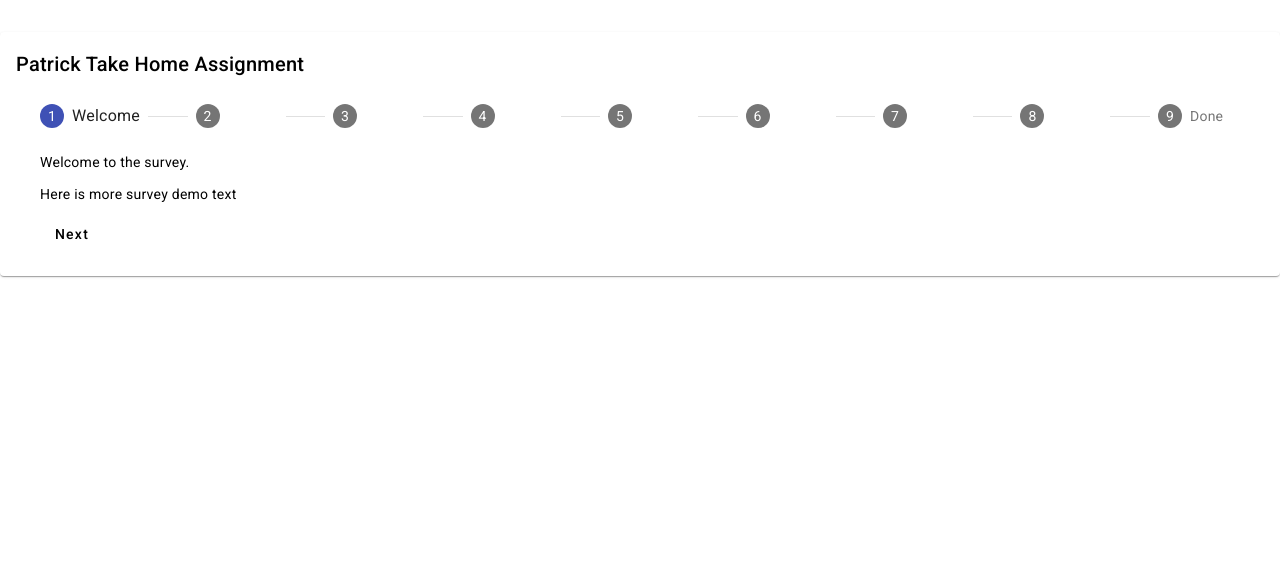
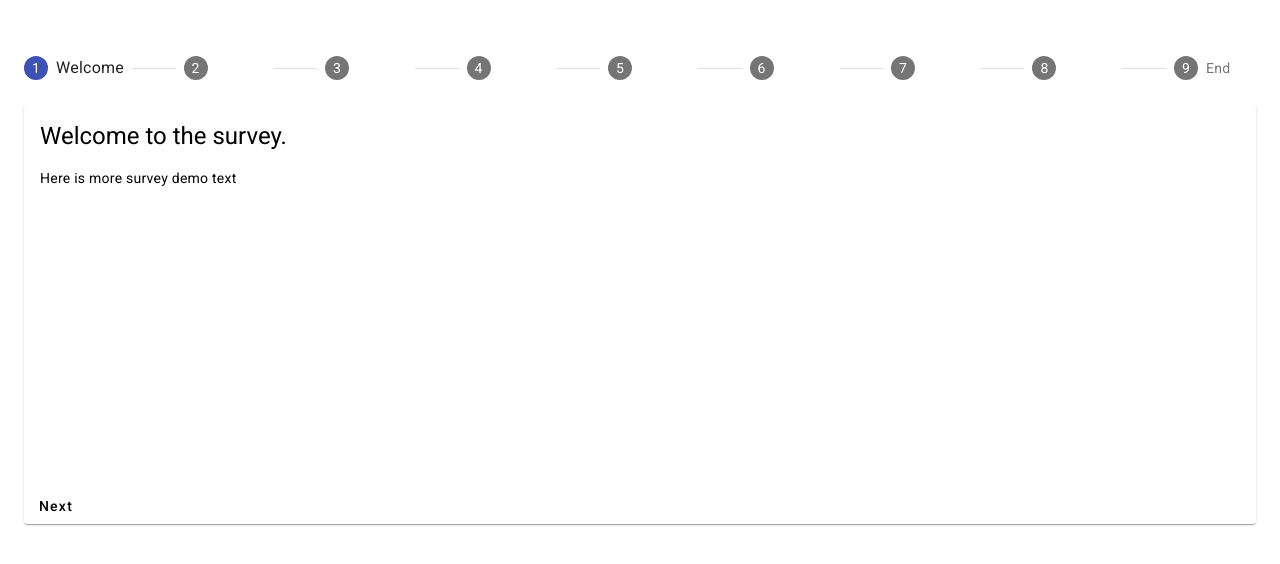
Before and after one commit to Saxbeck/patrick-take-home-assignment, an Angular app: page / in a window 1280 px wide. Shown: the top 564 px of the page. Built offline with nearby package versions, Linux system fonts and the light colour scheme.

Commit message:
small ui updates
added some tailwind classes, primarily on mat-card-content for some height;
app.component is mostly emtpy now

```diff
--- a/src/app/app.component.html
+++ b/src/app/app.component.html
@@ -1,13 +1,3 @@
 <div class="container mx-auto mt-8">
-	<mat-card>
-		<mat-card-header>
-			<mat-card-title>{{ title }}</mat-card-title>
-		</mat-card-header>
-		<mat-card-content>
-			<app-dynamic-form></app-dynamic-form>
-		</mat-card-content>
-		<mat-card-footer>
-		</mat-card-footer>
-	</mat-card>
-	<!-- <app-questions></app-questions> -->
+	<app-dynamic-form></app-dynamic-form>
 </div>
--- a/src/app/app.component.ts
+++ b/src/app/app.component.ts
@@ -1,6 +1,4 @@
 import { ChangeDetectionStrategy, Component } from '@angular/core';
-import { MatButtonModule } from '@angular/material/button';
-import { MatCardModule } from '@angular/material/card';
 import { DynamicFormComponent } from './components/dynamic-form/dynamic-form.component';
 import { ReactiveFormsModule } from '@angular/forms';
 
@@ -10,7 +8,7 @@ import { ReactiveFormsModule } from '@angular/forms';
 	templateUrl: './app.component.html',
 	styleUrls: ['./app.component.scss'],
 	changeDetection: ChangeDetectionStrategy.OnPush,
-	imports: [MatCardModule, MatButtonModule, DynamicFormComponent, ReactiveFormsModule],
+	imports: [DynamicFormComponent, ReactiveFormsModule],
 })
 export class AppComponent {
 	title = 'Patrick Take Home Assignment';
--- a/src/app/components/dynamic-form-question/dynamic-form-question.component.html
+++ b/src/app/components/dynamic-form-question/dynamic-form-question.component.html
@@ -1,23 +1,26 @@
-<div [formGroup] = "form">
+<div [formGroup]="form">
     <div [ngSwitch]="question.type">
-        <!-- <label  [attr.for] = "question.label">{{question.label}}</label> -->
 
         <div *ngSwitchCase="'introduction'" >
-            <label  [attr.for] = "question.label">{{question.label}}</label>
+            <label class="font-medium" [attr.for]="question.label">{{question.label}}</label>
             <p>{{question.description}}</p>
-            <!-- {{form.control}} -->
         </div>
 
         <div *ngSwitchCase="'choice'">
-            <label  [attr.for] = "question.label">{{question.label}}</label>
-            <mat-radio-group [formControlName]="question.name">
-                <mat-radio-button *ngFor="let opt of question.options" [value]="opt.value">{{opt.display}}</mat-radio-button>
-            </mat-radio-group>
+            <div>
+                <p>{{question.instructions}}</p>
+                <label class="font-medium" [attr.for]="question.label">{{question.label}}</label>
+            </div>
+            <div class="w-1/2 flex content-start">
+                <mat-radio-group [formControlName]="question.name">
+                        <mat-radio-button class="w-full" *ngFor="let opt of question.options" [value]="opt.value">{{opt.display}}</mat-radio-button>
+                </mat-radio-group>
+            </div>
         </div>
 
         <div *ngSwitchCase="'vas'">
-            <div [innerHTML] = "question.label"></div>
-            <mat-slider
+            <div [innerHTML]="question.label"></div>
+            <mat-slider class="w-1/2"
             min="{{question.minValue}}"
             max="{{question.maxValue}}"
             step="{{question.stepSize}}"
--- a/src/app/components/dynamic-form/dynamic-form.component.html
+++ b/src/app/components/dynamic-form/dynamic-form.component.html
@@ -1,32 +1,53 @@
-<div>
+<div class="container h-screen">
+    <mat-stepper [linear]="true" #stepper>
         <form [formGroup]="form">
-          <mat-stepper [linear]="true" #stepper>
             <mat-step>
                 <ng-template matStepLabel>Welcome</ng-template>
-                <p>Welcome to the survey.</p>
-                <div>
+                <mat-card>
+                    <mat-card-header>
+                        <h1>Welcome to the survey.</h1>
+                    </mat-card-header>
+                    <mat-card-content class="h-80">
                         <p>Here is more survey demo text</p>
+                    </mat-card-content>
+                    <mat-card-footer>
                         <button type="button" mat-button matStepperNext>Next</button>
-                </div>
+                    </mat-card-footer>
+                </mat-card>
             </mat-step>
 
             <mat-step [stepControl]="form.controls[question.name]" *ngFor="let question of questions">
+                <mat-card>
+                    <mat-card-content class="h-80">
                         <app-dynamic-form-question [question]="question" [form]="form"></app-dynamic-form-question>
+                    </mat-card-content>
+                    <mat-card-footer>
+                    <div class="flex p-1 justify-between">
                         <button type="button" mat-button matStepperPrevious>Back</button>
                         <button type="button" mat-button matStepperNext>Next</button>
-                <!-- <button type="button" mat-button (click)="print()">Print</button> -->
+                    </div>
+                    </mat-card-footer>
+                </mat-card>
             </mat-step>
 
             <mat-step>
-                <ng-template matStepLabel>Done</ng-template>
+                <mat-card>
+                    <mat-card-header>
+                        <ng-template matStepLabel>End</ng-template>
+                    </mat-card-header>
+                    <mat-card-content>
                         <p>You are now done.</p>
                         <p>If you wish to change some of your answers, you can go back and do so. If not, press Finalize.</p>
-                <div>
+                    </mat-card-content>
+                    <mat-card-footer>
+                        <div class="flex justify-between">
                             <button type="button" mat-button matStepperPrevious>Back</button>
+                            <!-- <button type="button" mat-button (click)="print()">Print</button> -->
                             <button type="button" mat-button (click)="stepper.reset()">Finalize</button>
-                    <button type="button" mat-button (click)="print()">Print</button>
                         </div>
+                    </mat-card-footer>
+                </mat-card>
             </mat-step>
+        </form>
     </mat-stepper>
-    </form>
 </div>
--- a/src/app/services/questiondata/question-service.service.ts
+++ b/src/app/services/questiondata/question-service.service.ts
@@ -17,9 +17,11 @@ export class QuestionServiceService {
 
   getMockQuestionsData() : QuestionBase<string>[] {
     this.mockdata.forEach(question => {
-      let test = this.createQuestion(question)
-      this.questions.push(test);
+      let qst = this.createQuestion(question)
+      this.questions.push(qst);
     })
+    //console.log(this.questions);
+
     return this.questions;
   }
 
```
Also changed, not shown: src/app/components/dynamic-form/dynamic-form.component.ts (+5 -3 lines). Lines whose indentation alone changed are shown as unchanged.
